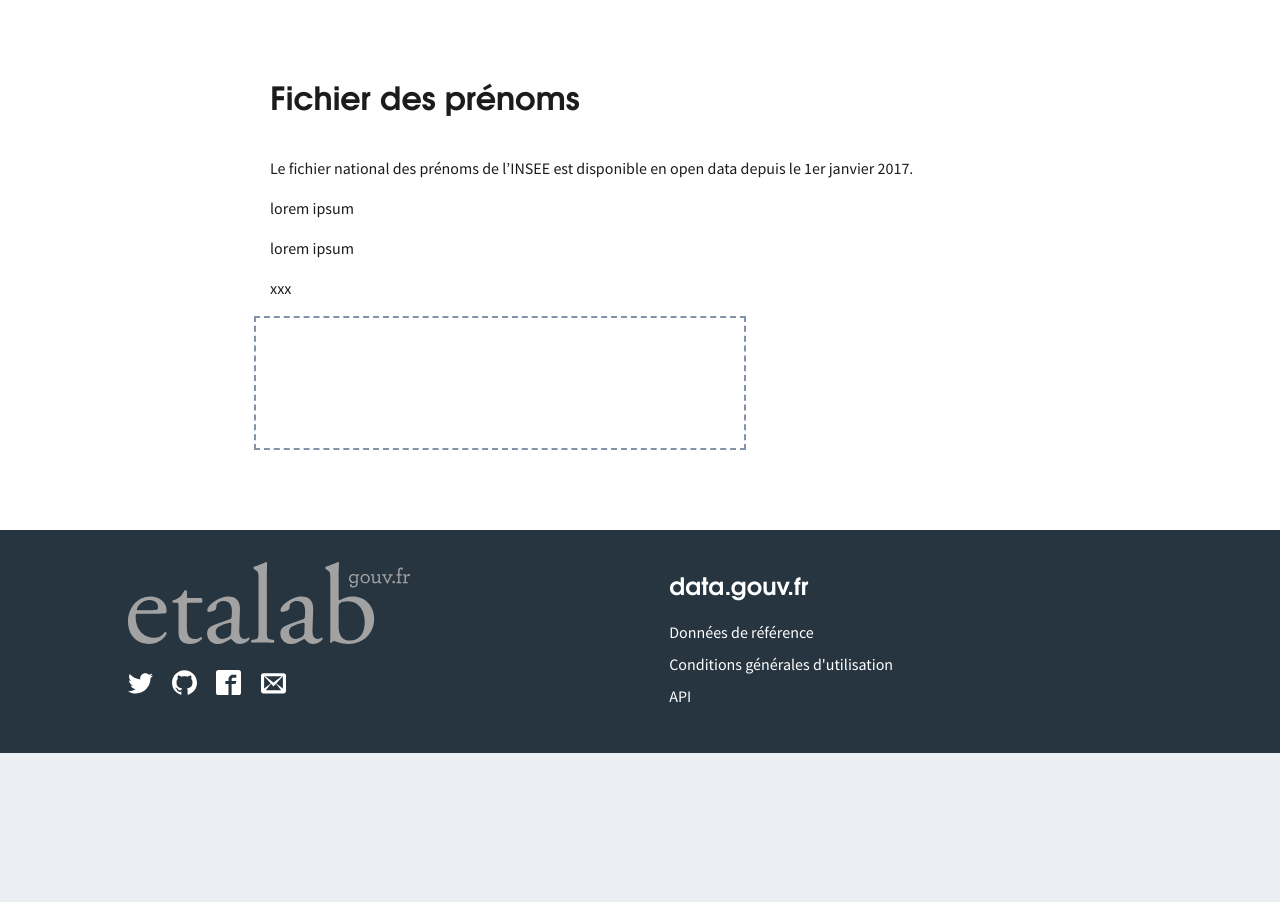
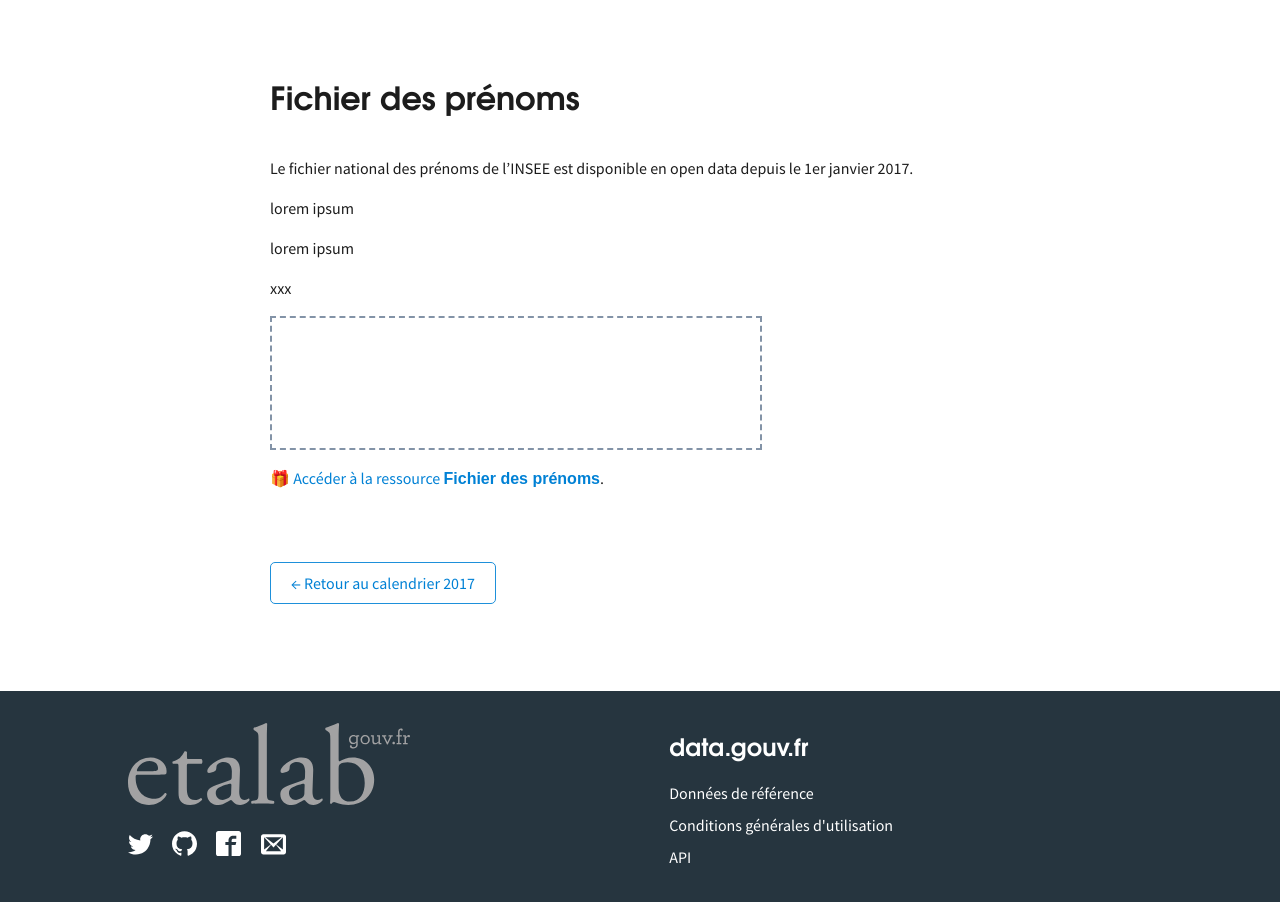
Before and after one commit to etalab/calendrier-lavent, a Jekyll site: the page built from _posts/2017-12-01-prenoms.md, in a window 1280 px wide, cut to the strip 423-1337 px from the top of the page. Shown: the top 902 px of the strip. Built offline with Jekyll 4.4.1, drawn with Linux system fonts in a browser that asks for light colours; some web fonts are replaced; our own code applies the rules of GitHub Pages for plain Markdown files; comment, search, counter and statistics services are not loaded; before the commit the page ends 1176 px from its top, so only the background shows below that.

Commit message:
Simplify all the things

```diff
--- a/_config.yml
+++ b/_config.yml
@@ -27,30 +27,30 @@ plugins:
 
 calendar:
   days_order:
-    - 2017-12-08
-    - 2017-12-04
-    - 2017-12-20
-    - 2017-12-01
-    - 2017-12-19
-    - 2017-12-21
-    - 2017-12-11
-    - 2017-12-02
-    - 2017-12-18
-    - 2017-12-22
-    - 2017-12-07
-    - 2017-12-10
-    - 2017-12-23
-    - 2017-12-09
-    - 2017-12-05
-    - 2017-12-14
-    - 2017-12-16
-    - 2017-12-13
-    - 2017-12-03
-    - 2017-12-17
-    - 2017-12-24
-    - 2017-12-15
-    - 2017-12-12
-    - 2017-12-06
+    - 2017-12-08T00:00:00
+    - 2017-12-04T00:00:00
+    - 2017-12-20T00:00:00
+    - 2017-12-01T00:00:00
+    - 2017-12-19T00:00:00
+    - 2017-12-21T00:00:00
+    - 2017-12-11T00:00:00
+    - 2017-12-02T00:00:00
+    - 2017-12-18T00:00:00
+    - 2017-12-22T00:00:00
+    - 2017-12-07T00:00:00
+    - 2017-12-10T00:00:00
+    - 2017-12-23T00:00:00
+    - 2017-12-09T00:00:00
+    - 2017-12-05T00:00:00
+    - 2017-12-14T00:00:00
+    - 2017-12-16T00:00:00
+    - 2017-12-13T00:00:00
+    - 2017-12-03T00:00:00
+    - 2017-12-17T00:00:00
+    - 2017-12-24T00:00:00
+    - 2017-12-15T00:00:00
+    - 2017-12-12T00:00:00
+    - 2017-12-06T00:00:00
 
 piwik:
   site_id: xx
--- a/_layouts/default.html
+++ b/_layouts/default.html
@@ -38,7 +38,11 @@
 
   <div class="hero">
     <div class="hero__container">
-      <h1 class="hero__white-background">{{ site.title }}</h1>
+      <h1 class="hero__white-background">
+        <a href="{{ '/' | relative_url }}" rel="home">
+          {{ site.title }}
+        </a>
+      </h1>
       <p class="hero__white-background">{{ site.description }}</p>
     </div>
   </div>
--- a/_layouts/home.html
+++ b/_layouts/home.html
@@ -16,7 +16,7 @@ layout: default
   <div class="container">
     <div class="panel flexbox-row">
       {% for day in site.calendar.days_order %}
-        {% assign post = site.posts | where_exp: "post", "post.advent_day == day" | first %}
+        {% assign post = site.posts | where_exp: "post", "post.date == day" | first %}
         {% include day.html day=day post=post %}
       {% endfor %}
     </div>
--- a/_layouts/post.html
+++ b/_layouts/post.html
@@ -8,7 +8,26 @@ layout: default
       <h1>{{ page.title }}</h1>
 
       {{ content }}
+
+      <footer>
+        {% if page.resource.url %}
+        <p>
+          <a href="{{ page.resource.url }}" target="_blank" rel="noreferrer noopener">🎁 Accéder à la ressource <strong>{{ page.title }}</strong></a>.
+        </p>
+        {% endif %}
+      </footer>
+
+      <nav>
+        <ul class="list-unstyled">
+          <li>
+            <a href="{{ '/' | relative_url }}" class="pill">
+              <span aria-hidden="true">&larr;</span> Retour au calendrier {{ page.date | date: '%Y' }}
+            </a>
+          </li>
+        </ul>
+      </nav>
     </article>
+
   </div>
 </section>
 
--- a/assets/main.scss
+++ b/assets/main.scss
@@ -231,6 +231,33 @@
   justify-content:center;
 }
 
+// articles
+
+article nav {
+  margin-top: 5em;
+}
+
+// pill
+.pill {
+  background: #fff;
+  border: 1px solid #1E90DA;
+  border-radius: 5px;
+  padding: 10px 20px;
+
+  &:hover,
+  &:focus {
+    background-color: #006CB0;
+    border-color: #006CB0;
+    color: #fff;
+  }
+}
+
+//
+.list-unstyled {
+  list-style: none;
+  padding-left: 0;
+}
+
 // Embeds
 [data-udata-dataset-id] {
   margin-left: -1em;
@@ -238,6 +265,19 @@
 
   &:empty {
     border: 2px dashed #8393a7;
+    margin-left: 0;
     min-height: 130px;
   }
 }
+
+// Secondary buttons
+a.button.button--secondary {
+  background: inherit;
+  border: 1px solid #0081d5;
+  color: #0081d5;
+
+  &:hover,
+  &:focus {
+    color: white;
+  }
+}
```
Also changed, not shown: _posts/2017-12-01-prenoms.md (+0 -1 lines), README.md.
